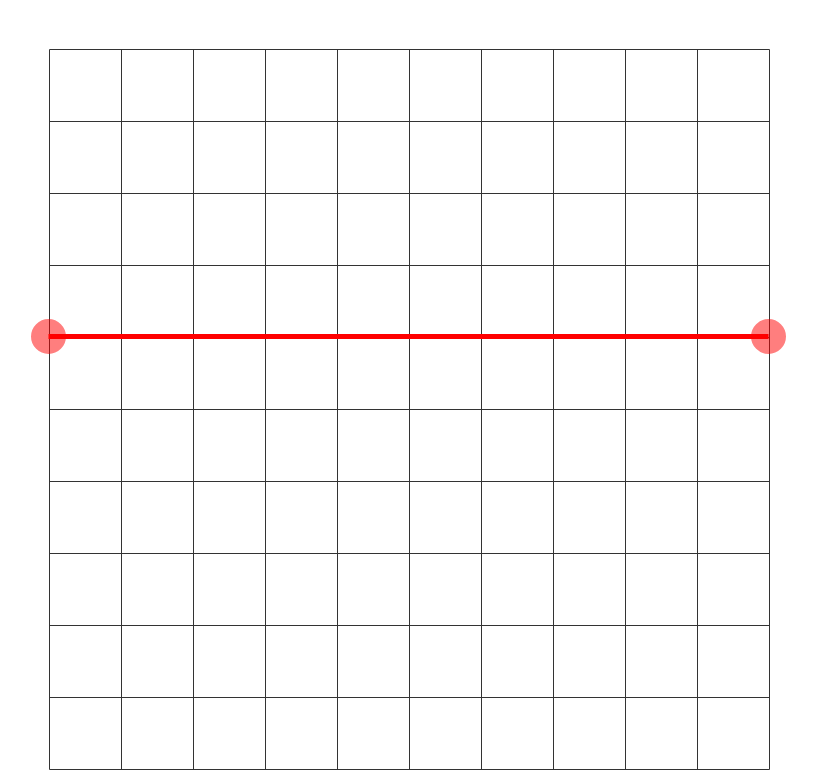
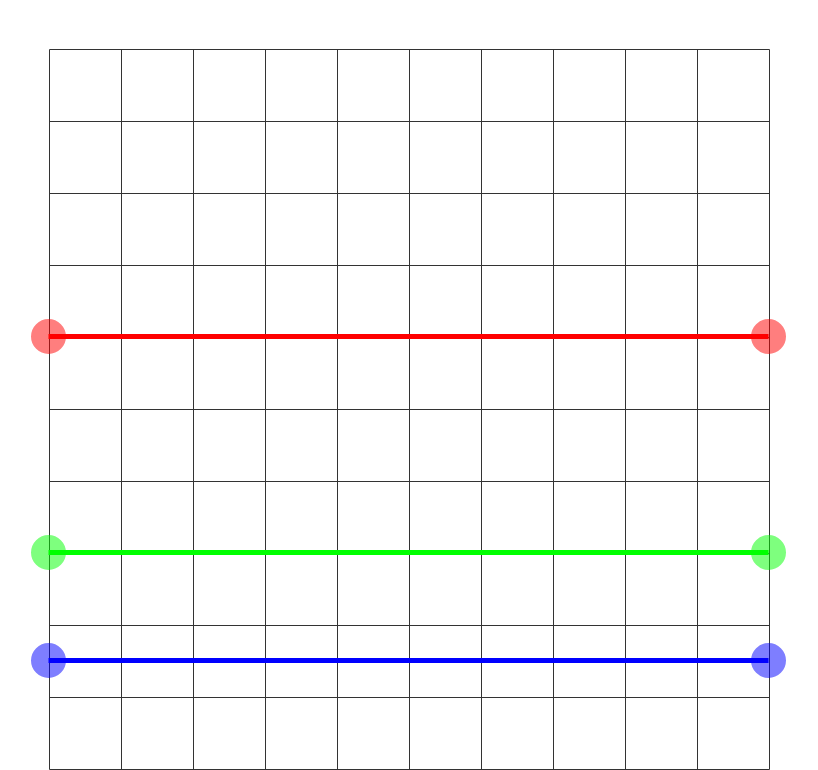
Before and after one commit to tflovorn/leastsquares, a plain HTML site: page index.html in a window 1280 px wide. Shown: the whole page, without its empty margins (0-818 px from the left). Drawn offline with Linux system fonts and the light colour scheme.

Commit message:
start with two more lines for demo

```diff
--- a/index.html
+++ b/index.html
@@ -4,7 +4,7 @@
     <meta charset="utf-8">
     <title>Least Squares</title>
     <script src="lib/raphael-min.js" type="text/javascript" charset="utf-8"></script>
-    <script src="src/leastsquares.js" type="text/javascript" charset="utf-8"></script></script>
+    <script src="src/leastsquares.js" type="text/javascript" charset="utf-8"></script>
 </head>
 <body>
     <div id="holder"></div>
--- a/src/leastsquares.js
+++ b/src/leastsquares.js
@@ -59,7 +59,6 @@
     };
 
     // Holds a line and its associated circles.
-    // Creating an instance of this object draws the line and circles.
     function Line(lineData, linePath, leftCircle, rightCircle) {
         // Line object holding the data for this line.
         this.lineData = lineData;
@@ -223,8 +222,9 @@
         var gridPaths = drawGrid(paper, 10, 10);
         // Initialize the line list.
         var lines = [];
-        // Create the first line.
         createLine(paper, meanY, scaleY, lines);
+        createLine(paper, meanY / 2, scaleY, lines);
+        createLine(paper, meanY / 4, scaleY, lines);
     };
 
 })();
```
